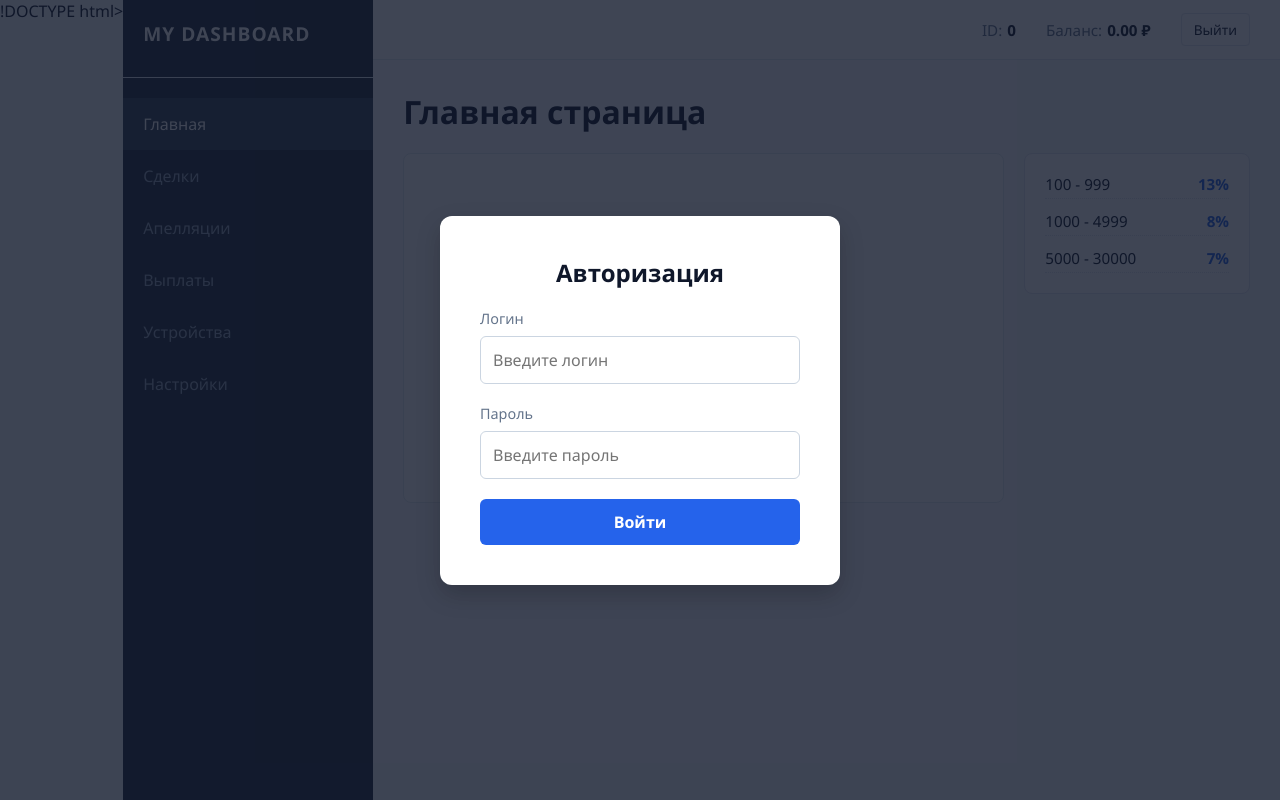
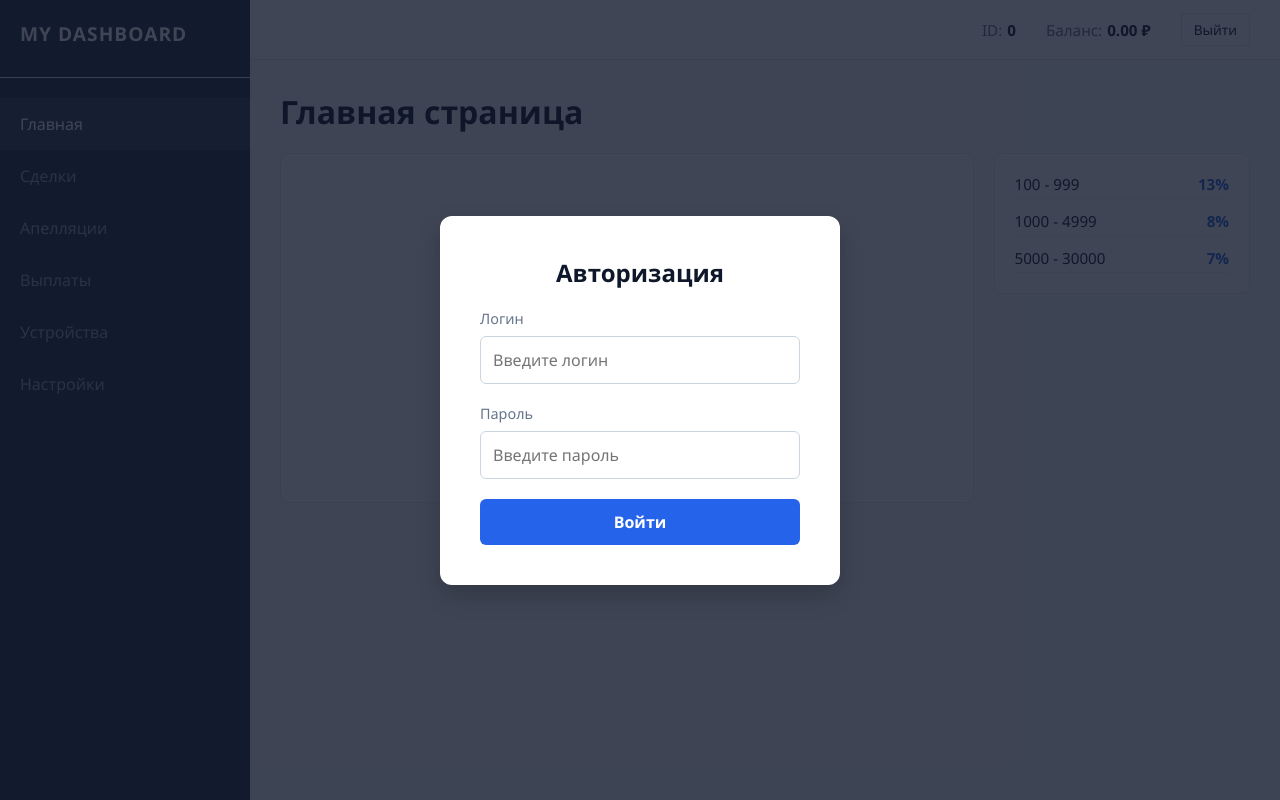
Before and after one commit to ZXCdyra/my-crypto-sit, a Flask app: page / in a window 1280 px wide. Run offline with Flask 3, Linux system fonts and the light colour scheme.

Commit message:
Исправлен синтаксис скрипта и добавлены массивы данных

```diff
--- a/templates/index.html
+++ b/templates/index.html
@@ -1,10 +1,9 @@
-!DOCTYPE html>
+<!DOCTYPE html>
 <html lang="ru">
 <head>
     <meta charset="UTF-8">
     <meta name="viewport" content="width=device-width, initial-scale=1.0">
     <title>Панель управления</title>
-    <!-- Подключаем библиотеку для работы графиков -->
     <script src="https://jsdelivr.net"></script>
     <style>
         :root {
@@ -17,7 +16,6 @@
             --text-sidebar: #94a3b8;
             --border-color: #e2e8f0;
             --sidebar-hover: #334155;
-            --grid-color: rgba(0, 0, 0, 0.05);
         }
 
         [data-theme="gray"] {
@@ -30,7 +28,6 @@
             --text-sidebar: #cbd5e1;
             --border-color: #94a3b8;
             --sidebar-hover: #334155;
-            --grid-color: rgba(0, 0, 0, 0.1);
         }
 
         [data-theme="black"] {
@@ -43,7 +40,6 @@
             --text-sidebar: #9ca3af;
             --border-color: #374151;
             --sidebar-hover: #374151;
-            --grid-color: rgba(255, 255, 255, 0.1);
         }
 
         * {
@@ -61,7 +57,6 @@
             color: var(--text-main);
         }
 
-        /* Форма входа */
         .login-overlay {
             position: fixed;
             top: 0; left: 0; width: 100%; height: 100%;
@@ -90,7 +85,6 @@
         .login-btn:hover { background-color: #1d4ed8; }
         .error-msg { color: #dc2626; font-size: 0.9rem; margin-top: 10px; text-align: center; display: none; }
 
-        /* Основной интерфейс */
         .sidebar {
             width: 250px;
             background-color: var(--bg-sidebar);
@@ -133,7 +127,6 @@
 
         .content-area { padding: 30px; flex: 1; overflow-y: auto; }
 
-        /* Контейнер для графика и бокового инфо-блока на главной */
         .dashboard-row {
             display: flex;
             gap: 20px;
@@ -150,7 +143,6 @@
             min-width: 0;
         }
 
-        /* Маленький квадратик справа */
         .rates-badge {
             flex: 1;
             max-width: 260px;
@@ -186,7 +178,6 @@
 </head>
 <body>
 
-    <!-- Окно авторизации -->
     <div id="login-screen" class="login-overlay">
         <div class="login-box">
             <h2>Авторизация</h2>
@@ -203,7 +194,6 @@
         </div>
     </div>
 
-    <!-- Боковая панель -->
     <aside class="sidebar">
         <div class="sidebar-logo">MY DASHBOARD</div>
         <ul class="sidebar-menu">
@@ -216,7 +206,6 @@
         </ul>
     </aside>
 
-    <!-- Основная часть -->
     <div class="main-wrapper">
         <header class="topbar">
             <div class="info-item"><span class="info-label">ID:</span><span class="info-value" id="user-id">0</span></div>
@@ -225,34 +214,20 @@
         </header>
 
         <main class="content-area">
-            <!-- Главная вкладка -->
             <div id="main" class="tab-content active">
                 <h1>Главная страница</h1>
-
                 <div class="dashboard-row">
                     <div class="chart-container">
                         <canvas id="earningsChart"></canvas>
                     </div>
-
                     <div class="rates-badge">
-                        <div class="rate-row">
-                            <span class="rate-range">100 - 999</span>
-                            <span class="rate-percent">13%</span>
-                        </div>
-                        <div class="rate-row">
-                            <span class="rate-range">1000 - 4999</span>
-                            <span class="rate-percent">8%</span>
-                        </div>
-                        <div class="rate-row">
-                            <span class="rate-range">5000 - 30000</span>
-                            <span class="rate-percent">7%</span>
-                        </div>
+                        <div class="rate-row"><span class="rate-range">100 - 999</span><span class="rate-percent">13%</span></div>
+                        <div class="rate-row"><span class="rate-range">1000 - 4999</span><span class="rate-percent">8%</span></div>
+                        <div class="rate-row"><span class="rate-range">5000 - 30000</span><span class="rate-percent">7%</span></div>
                     </div>
                 </div>
             </div>
 
-            <!-- Остальные вкладки -->
- <!-- Остальные вкладки -->
             <div id="deals" class="tab-content"><h1>Сделки</h1><div class="card"><p>Список сделок.</p></div></div>
             <div id="appeals" class="tab-content"><h1>Апелляции</h1><div class="card"><p>История споров.</p></div></div>
             <div id="payouts" class="tab-content"><h1>Выплаты</h1><div class="card"><p>Запросы выплат.</p></div></div>
@@ -370,10 +345,7 @@
 
         function initChart(chartData) {
             const ctx = document.getElementById('earningsChart').getContext('2d');
-
-            if (earningsChart) {
-                earningsChart.destroy();
-            }
+            if (earningsChart) { earningsChart.destroy(); }
 
             const currentTheme = localStorage.getItem('theme') || 'white';
             const textStyle = currentTheme === 'black' ? '#f9fafb' : '#0f172a';
@@ -396,9 +368,7 @@
                 options: {
                     responsive: true,
                     maintainAspectRatio: false,
-                    plugins: {
-                        legend: { labels: { color: textStyle } }
-                    },
+                    plugins: { legend: { labels: { color: textStyle } } },
                     scales: {
                         x: { grid: { color: gridStyle }, ticks: { color: textStyle } },
                         y: { grid: { color: gridStyle }, ticks: { color: textStyle } }
```
